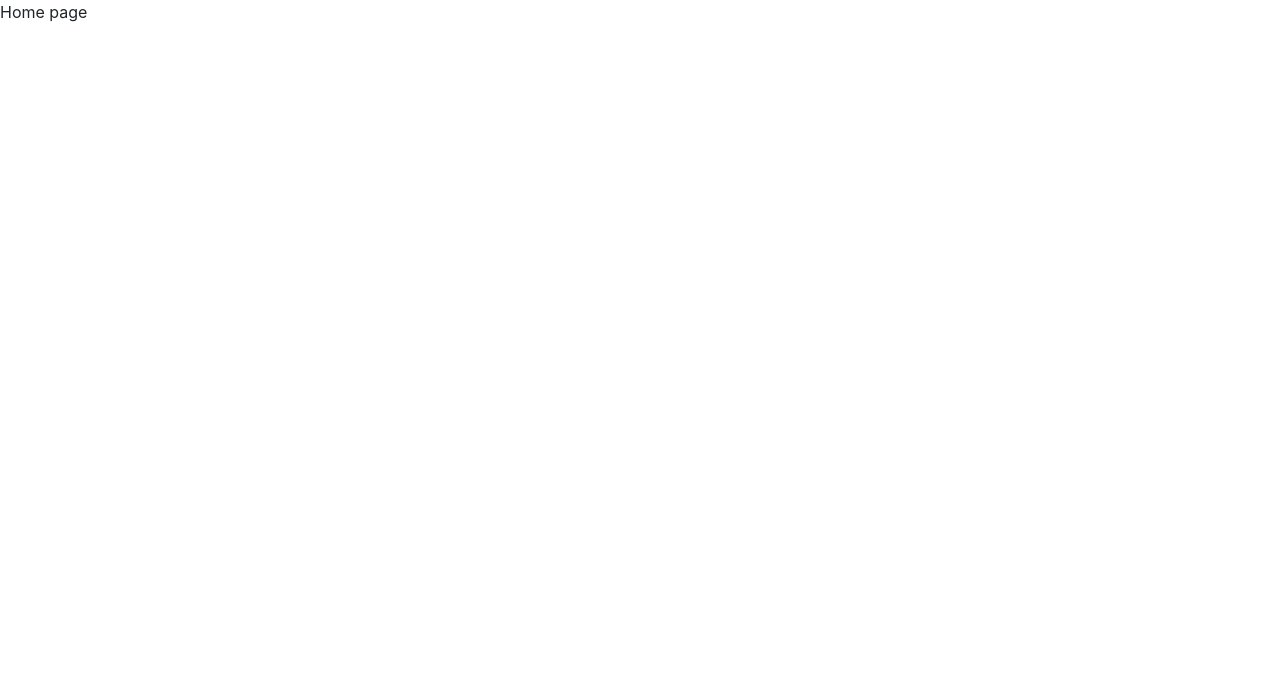
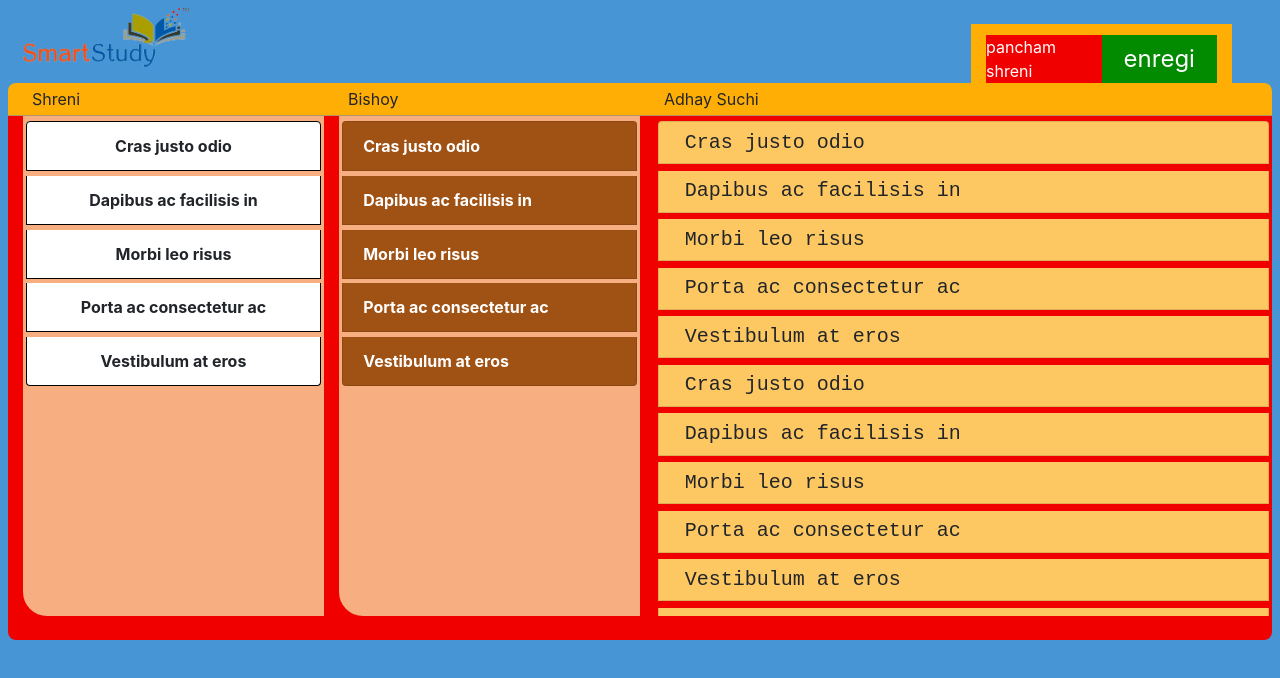
Before and after one commit to samrat-dev-portfolio/FFMPEG_UI, a React (Create React App) app: page /#/home in a window 1280 px wide. Shown: the top 678 px of the page. Built offline with nearby package versions, Linux system fonts and the light colour scheme.

Commit message:
ready for access api

```diff
--- a/src/ffmpeg/Entry/Entry.js
+++ b/src/ffmpeg/Entry/Entry.js
@@ -11,7 +11,7 @@ export default function Entry() {
                 <Col className="col-9"></Col>
                 <Col className="col-3 p-0">
                     <div className="home_btn_row">
-                        <Button variant="danger" size="lg">
+                        <Button variant="danger" size="lg" className="btn-enter">
                             <Link className="home_btn" to="/home">Enter</Link>
                         </Button>
                     </div>
--- a/src/ffmpeg/Entry/Entry.scss
+++ b/src/ffmpeg/Entry/Entry.scss
@@ -5,7 +5,7 @@
 .home_btn {
     color: white;
 }
-body {
+.bimg-page-1 {
     background-color: white;
 }
 .home_btn_row {
@@ -26,3 +26,10 @@ body {
     height: 100vh;
     position: relative;
 }
+.btn-enter {
+    padding: 0;
+    height: 41px;
+     > a {
+        padding: .5rem 1.5rem;
+    }
+}
--- /dev/null
+++ b/src/ffmpeg/Home/Content/Content.js
@@ -0,0 +1,72 @@
+import React from 'react'
+import { Route, Switch, Link } from "react-router-dom";
+import { Button, Col, Container, Row } from "react-bootstrap";
+import 'bootstrap/dist/css/bootstrap.min.css';
+import './Content.scss';
+
+export default function Content() {
+    return (
+        <Container fluid className="bimg-page-2">
+            <Row className="h-100 gutter">
+                <Col className="col-12 b-orange py-1 b-radius-1 shadow-1">
+                    <Row>
+                        <Col className="col-3 pl-4">
+                            Shreni
+                        </Col>
+                        <Col className="col-3 pl-4">
+                            Bishoy
+                        </Col>
+                        <Col className="col-6 pl-4">
+                            Adhay Suchi
+                         </Col>
+                    </Row>
+                </Col>
+                <Col className="col-12 b-red b-radius-2 space-3">
+                    <Row className="h-100">
+                        <Col className="col-3 pr-0 content-box">
+                            <div className="h-100 b-color-1 b-radius-3">
+                                <ul className="list-group grp-1">
+                                    <li className="list-group-item">Cras justo odio</li>
+                                    <li className="list-group-item">Dapibus ac facilisis in</li>
+                                    <li className="list-group-item">Morbi leo risus</li>
+                                    <li className="list-group-item">Porta ac consectetur ac</li>
+                                    <li className="list-group-item">Vestibulum at eros</li>
+                                </ul>
+                            </div>
+                        </Col>
+                        <Col className="col-3 pr-0 content-box">
+                            <div className="h-100 b-color-1 b-radius-3">
+                                <ul className="list-group grp-2">
+                                    <li className="list-group-item">Cras justo odio</li>
+                                    <li className="list-group-item">Dapibus ac facilisis in</li>
+                                    <li className="list-group-item">Morbi leo risus</li>
+                                    <li className="list-group-item">Porta ac consectetur ac</li>
+                                    <li className="list-group-item">Vestibulum at eros</li>
+                                </ul>
+                            </div>
+                        </Col>
+                        <Col className="col-6 pr-0 content-box">
+                            <ul className="list-group grp-3">
+                                <li className="list-group-item">Cras justo odio</li>
+                                <li className="list-group-item">Dapibus ac facilisis in</li>
+                                <li className="list-group-item">Morbi leo risus</li>
+                                <li className="list-group-item">Porta ac consectetur ac</li>
+                                <li className="list-group-item">Vestibulum at eros</li>
+                                <li className="list-group-item">Cras justo odio</li>
+                                <li className="list-group-item">Dapibus ac facilisis in</li>
+                                <li className="list-group-item">Morbi leo risus</li>
+                                <li className="list-group-item">Porta ac consectetur ac</li>
+                                <li className="list-group-item">Vestibulum at eros</li>
+                                <li className="list-group-item">Cras justo odio</li>
+                                <li className="list-group-item">Dapibus ac facilisis in</li>
+                                <li className="list-group-item">Morbi leo risus</li>
+                                <li className="list-group-item">Porta ac consectetur ac</li>
+                                <li className="list-group-item">Vestibulum at eros</li>
+                            </ul>
+                        </Col>
+                    </Row>
+                </Col>
+            </Row>
+        </Container>
+    )
+}
--- /dev/null
+++ b/src/ffmpeg/Home/Content/Content.scss
@@ -0,0 +1,17 @@
+.shadow-1 {
+    border-bottom: 1px solid #b49465;
+}
+.b-radius-1 {
+    border-radius: .5rem .5rem 0 0;
+}
+
+.b-radius-2 {
+    border-radius: 0 0 .5rem .5rem;
+}
+.b-radius-3 {
+    border-radius: 0 0 0 1.5rem;
+}
+
+.b-color-1 {
+    background-color: #f7ae80;
+}
--- /dev/null
+++ b/src/ffmpeg/Home/Header/Header.js
@@ -0,0 +1,27 @@
+import React from 'react'
+import { Route, Switch, Link } from "react-router-dom";
+import { Button, Col, Container, Row } from "react-bootstrap";
+import 'bootstrap/dist/css/bootstrap.min.css';
+import './Header.scss';
+
+export default function Header() {
+    return (
+        <Container fluid className="bimg-page-2">
+            <Row className="h-100 gutter">
+                <Col className="col-9 logo-1"></Col>
+                <Col className="col-3 space-1">
+                    <div className="b-orange h-100">
+                        <div className="h-100 row space-2 m-0">
+                            <div className="col-6 pr-0 b-red content-box c-white d-flex center-xy">
+                                pancham shreni
+                    </div>
+                            <div className="col-6 pl-0 b-green content-box c-white text-large-1 d-flex center-xy">
+                                enregi
+                    </div>
+                        </div>
+                    </div>
+                </Col>
+            </Row>
+        </Container>
+    )
+}
--- /dev/null
+++ b/src/ffmpeg/Home/Header/Header.scss
@@ -0,0 +1,90 @@
+body {
+    background-color: #4795d4;
+}
+.bimg-page-2 {
+    .gutter {
+        padding-left: 0.5rem;
+        padding-right: 0.5rem;
+    }
+    .logo-1 {
+        background-image: url(../../img/e-bg-1.png);
+        background-repeat: no-repeat;
+        background-position-y: center;
+        background-position-x: left;
+        background-size: contain;
+        background-origin: content-box;
+        height: 75px;
+        box-sizing: border-box;
+        padding-top: 0.5rem;
+        padding-bottom: 0.5rem;
+    }
+    .space-1 {
+        padding-top: 1.5rem;
+        padding-right: 2.5rem;
+    }
+    .space-2 {
+        padding-top: 0.7rem;
+    }
+    .space-3 {
+        min-height: 500px;
+        padding-bottom: 1.5rem;
+    }
+
+    .grp-1,
+    .grp-2,
+    .grp-3 {
+        padding-top: 0.3rem;
+        max-height: 500px;
+        overflow: auto;
+        -webkit-user-select: none;
+        -moz-user-select: none;
+        -ms-user-select: none;
+        user-select: none;
+    }
+    .grp-1 > li {
+        margin: auto 0.2rem 0.3rem 0.2rem;
+        text-align: center;
+        border-color: black;
+        font-weight: bold;
+        cursor: pointer;
+    }
+    .grp-2 > li {
+        background-color: #a05114;
+        color: white;
+        font-weight: bold;
+        font-size: medium;
+        cursor: pointer;
+        margin: auto 0.2rem 0.3rem 0.2rem;
+    }
+    .grp-3 > li {
+        background-color: #fdc761;
+        margin: auto 0.2rem 0.4rem 0.2rem;
+        font-size: x-large;
+        font-weight: 500;
+        font-family: monospace;
+        padding: 0.35rem 1.25rem 0.35rem 1.6rem;
+        cursor: pointer;
+    }
+}
+.b-orange {
+    background-color: #ffae06;
+}
+.center-xy {
+    align-items: center;
+    justify-content: center;
+}
+.c-white {
+    color: white;
+}
+.b-red {
+    background-color: #f10000;
+}
+.b-green {
+    background-color: #028a00;
+}
+.text-large-1 {
+    font-size: x-large;
+}
+.content-box {
+    background-clip: content-box;
+}
--- a/src/ffmpeg/Home/Home.js
+++ b/src/ffmpeg/Home/Home.js
@@ -1,11 +1,16 @@
 import React from 'react'
+import { Route, Switch, Link } from "react-router-dom";
+import { Button, Col, Container, Row } from "react-bootstrap";
+import 'bootstrap/dist/css/bootstrap.min.css';
+import Header from './Header/Header';
 import './Home.scss';
+import Content from './Content/Content';
 
 export default function Home() {
     return (
-        <div className="home">
-            Home page
-
-        </div>
+        <>
+            <Header />
+            <Content />
+        </>
     )
 }
```
